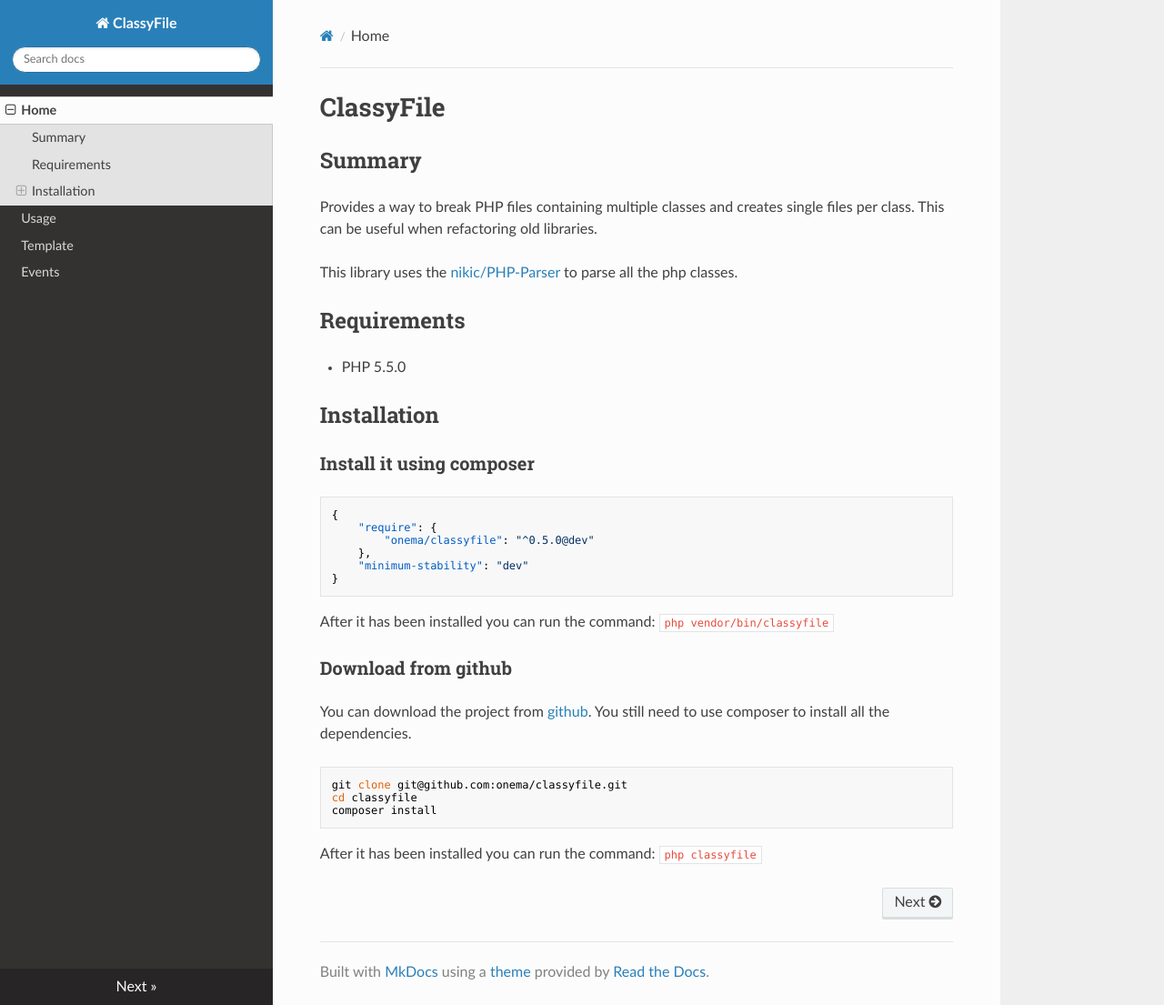
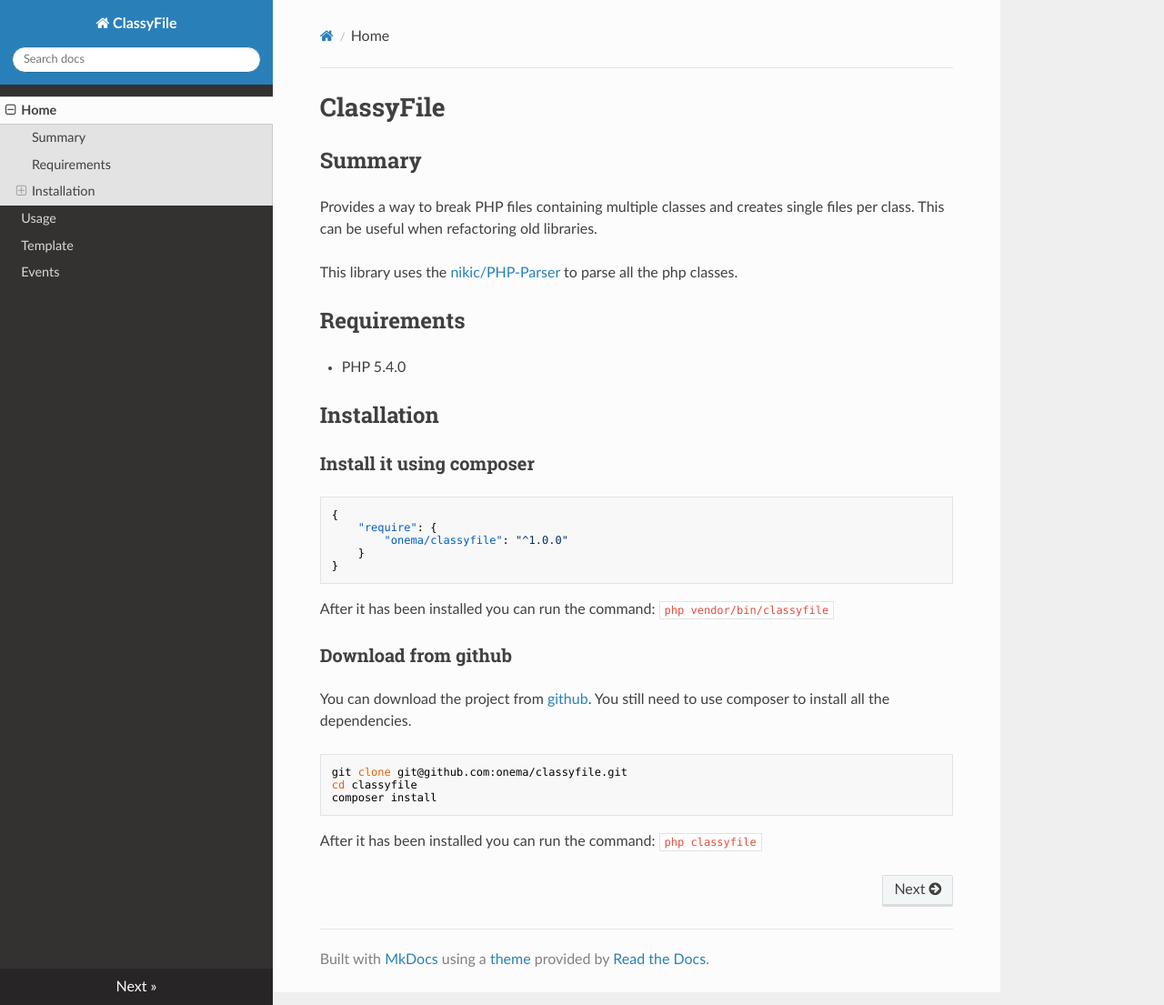
Before and after one commit to onema/classyfile, an MkDocs documentation site: the page built from docs/index.md, in a window 1280 px wide and 1105 px high. Shown: the whole window at 91% size. Built offline with MkDocs 1.6.1, drawn with Linux system fonts in a browser that asks for light colours; nearby versions of some CDN libraries; old or Windows-style settings are respelled for this version of MkDocs.

Commit message:
Bump versions.

````diff
--- a/docs/index.md
+++ b/docs/index.md
@@ -7,7 +7,7 @@ This can be useful when refactoring old libraries.
 This library uses the [nikic/PHP-Parser](https://github.com/nikic/PHP-Parser) to parse all the php classes.
 
 ## Requirements
-  - PHP 5.5.0
+  - PHP 5.4.0
 
 ## Installation
 
@@ -16,9 +16,8 @@ This library uses the [nikic/PHP-Parser](https://github.com/nikic/PHP-Parser) to
 ```json
 {
     "require": {
-        "onema/classyfile": "^0.5.0@dev"
-    },
-    "minimum-stability": "dev"
+        "onema/classyfile": "^1.0.0"
+    }
 }
 ```
 
````
Also changed, not shown: README.md (+7 -4 lines), 1 other file.
